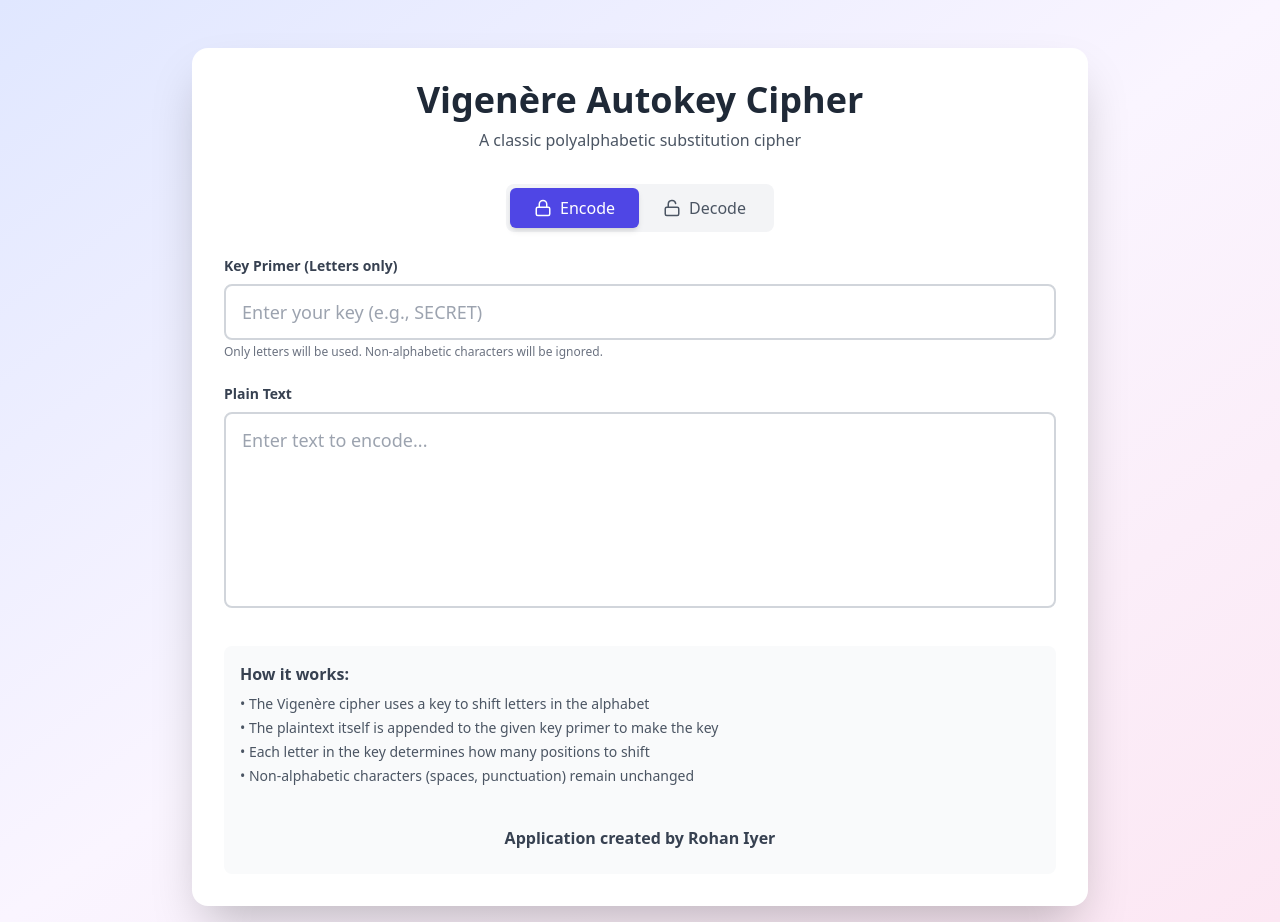
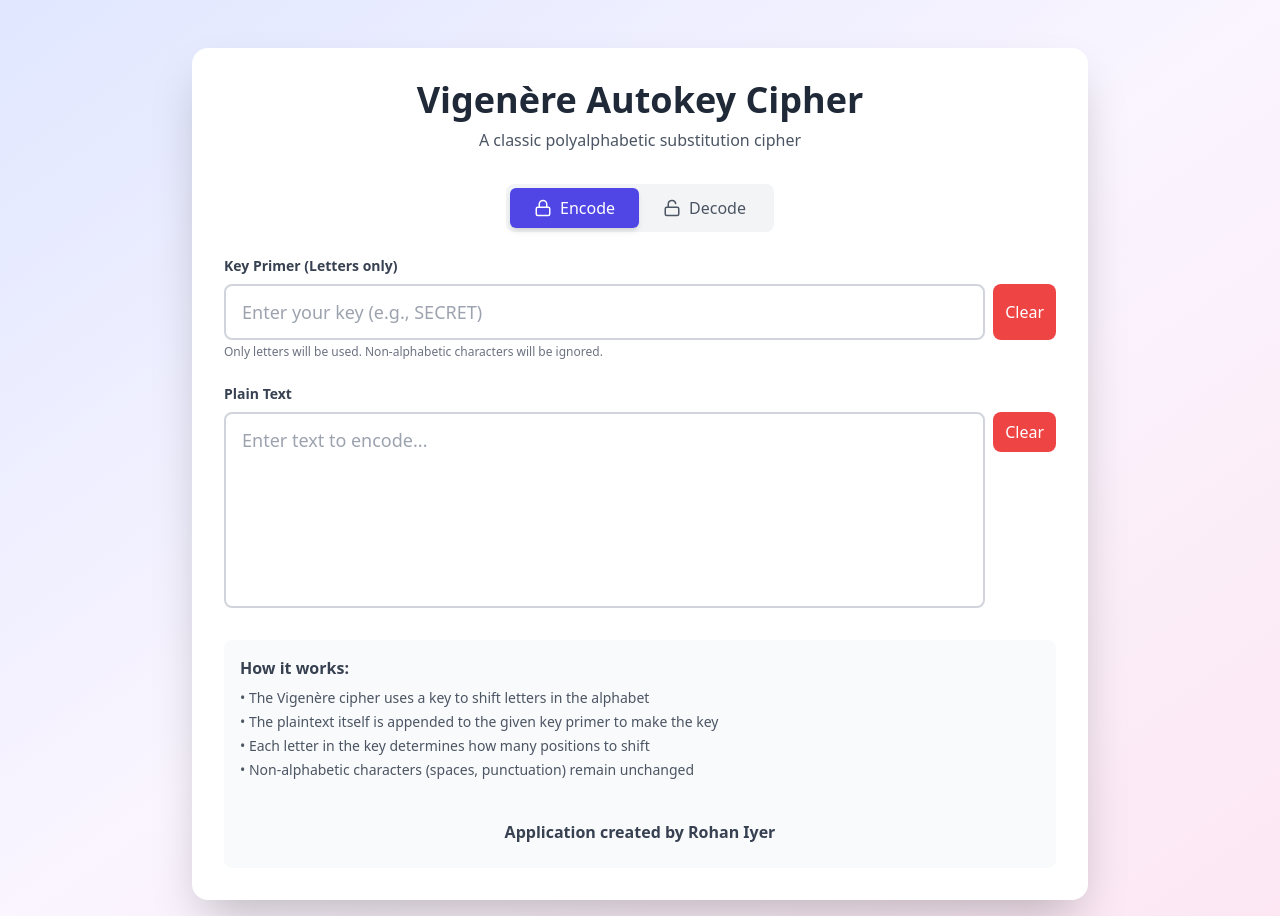
Before and after one commit to Kazumin7/VigenereWebApp, a React (Create React App) app: page / in a window 1280 px wide. Built offline with nearby package versions, Linux system fonts and the light colour scheme.

Commit message:
add clear buttons for better UX

```diff
--- a/src/App.tsx
+++ b/src/App.tsx
@@ -86,6 +86,20 @@ const VigenereCipher: React.FC = () => {
     }
   };
 
+  const handleClearKey = () => {
+    setKey('');
+  };
+
+  const handleClearText = () => {
+    if (mode === 'encode') {
+      setEncodeText('');
+    } else {
+      setDecodeText('');
+    }
+  };
+
+  document.getElementById('decodeBtn')?.addEventListener("click", handleSaveSpyView);
+
   const switchMode = (newMode: 'encode' | 'decode') => {
     setMode(newMode);
   };
@@ -97,8 +111,6 @@ const VigenereCipher: React.FC = () => {
       handleDecodeProcess();
     }
   }, [key, encodeText, decodeText, mode]);
-
-  document.getElementById('decodeBtn')?.addEventListener("click", handleSaveSpyView);
 
   return (
     <div className="min-h-screen bg-gradient-to-br from-indigo-100 via-purple-50 to-pink-100 p-4">
@@ -146,13 +158,21 @@ const VigenereCipher: React.FC = () => {
               <label className="block text-sm font-semibold text-gray-700 mb-2">
                 Key Primer (Letters only)
               </label>
+              <div className="flex gap-2">
                 <input
                   type="text"
                   value={key}
                   onChange={(e) => setKey(e.target.value)}
                   placeholder="Enter your key (e.g., SECRET)"
-                className="w-full px-4 py-3 border-2 border-gray-300 rounded-lg focus:border-indigo-500 focus:outline-none transition-colors text-lg"
+                  className="flex-1 px-4 py-3 border-2 border-gray-300 rounded-lg focus:border-indigo-500 focus:outline-none transition-colors text-lg"
                 />
+                <button
+                  onClick={handleClearKey}
+                  className="px-3 py-2 bg-red-500 hover:bg-red-600 text-white rounded-lg transition-colors"
+                >
+                  Clear
+                </button>
+              </div>
               <p className="text-xs text-gray-500 mt-1">
                 Only letters will be used. Non-alphabetic characters will be ignored.
               </p>
@@ -162,14 +182,27 @@ const VigenereCipher: React.FC = () => {
               <label className="block text-sm font-semibold text-gray-700 mb-2">
                 {mode === 'encode' ? 'Plain Text' : 'Cipher Text'}
               </label>
+              <div className="flex gap-2">
                 <textarea
                   value={mode === 'encode' ? encodeText : decodeText}
-                onChange={(e) => mode === 'encode' ? setEncodeText(e.target.value) : setDecodeText(e.target.value)}
+                  onChange={(e) =>
+                    mode === 'encode'
+                      ? setEncodeText(e.target.value)
+                      : setDecodeText(e.target.value)
+                  }
                   placeholder={`Enter text to ${mode}...`}
                   rows={6}
-                className="w-full px-4 py-3 border-2 border-gray-300 rounded-lg focus:border-indigo-500 focus:outline-none transition-colors resize-none text-lg"
+                  className="flex-1 px-4 py-3 border-2 border-gray-300 rounded-lg focus:border-indigo-500 focus:outline-none transition-colors resize-none text-lg"
                 />
+                <button
+                  onClick={handleClearText}
+                  className="px-3 py-2 bg-red-500 hover:bg-red-600 text-white rounded-lg h-fit self-start transition-colors"
+                >
+                  Clear
+                </button>
               </div>
+            </div>
+
 
             {(mode === 'encode' ? encodeResult : decodeResult) && (
               <div>
```
Lines whose indentation alone changed are shown as unchanged.
